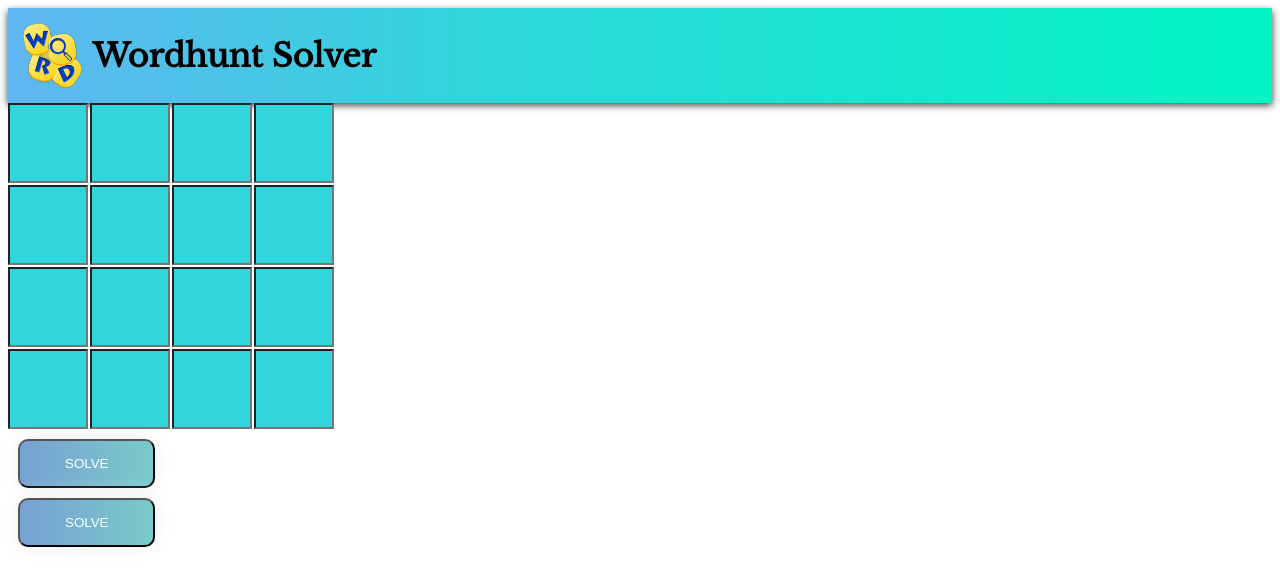
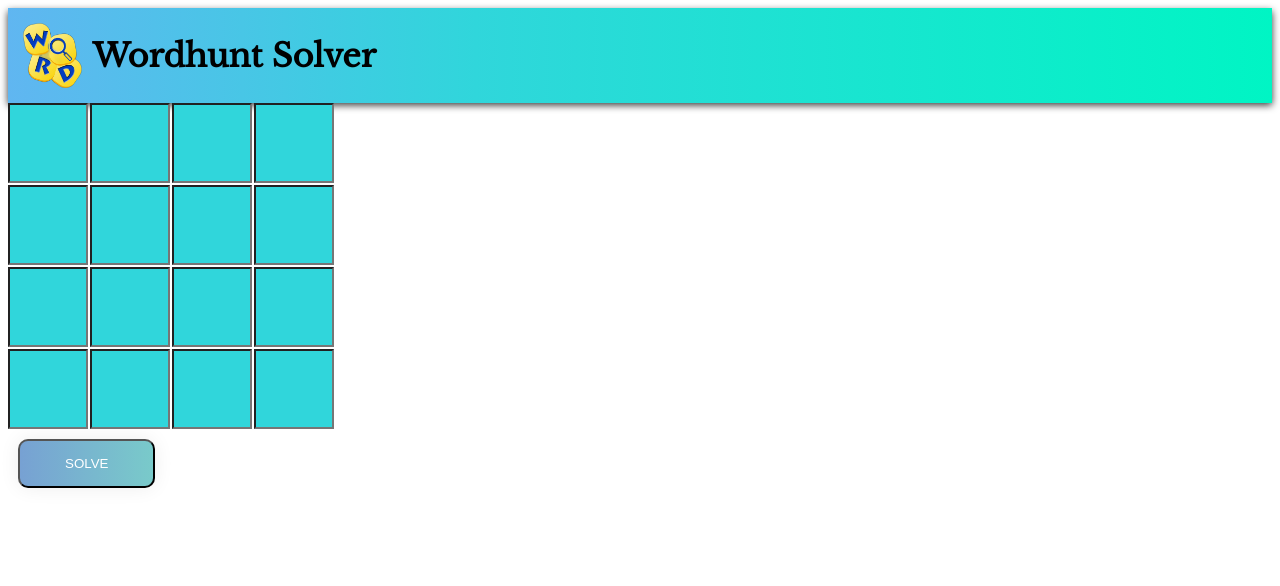
Before and after one commit to P-nguin/Wordhunt-Solver, a React (Vite) app in the folder Wordhunt-Solver/: page / in a window 1280 px wide. Shown: the top 586 px of the page. Built offline with nearby package versions, Linux system fonts and the light colour scheme.

Commit message:
Started Solver

```diff
--- a/Wordhunt-Solver/src/App.jsx
+++ b/Wordhunt-Solver/src/App.jsx
@@ -1,7 +1,6 @@
 import React from "react";
 import { useState } from "react";
 import NavBar from "./components/NavBar";
-import Button from "./components/Button";
 
 import InputGrid from "./components/InputGrid";
 
@@ -10,7 +9,6 @@ function App() {
 		<div>
 			<NavBar />
 			<InputGrid />
-			<Button />
 		</div>
 	);
 }
```
